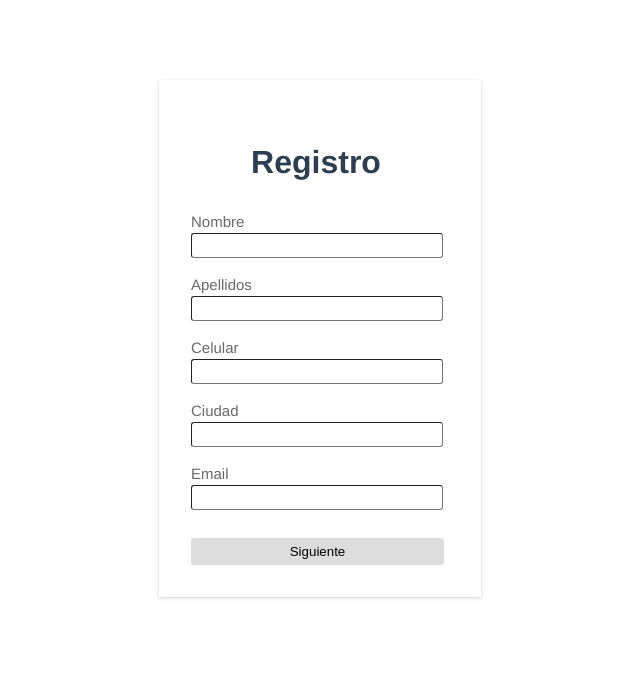
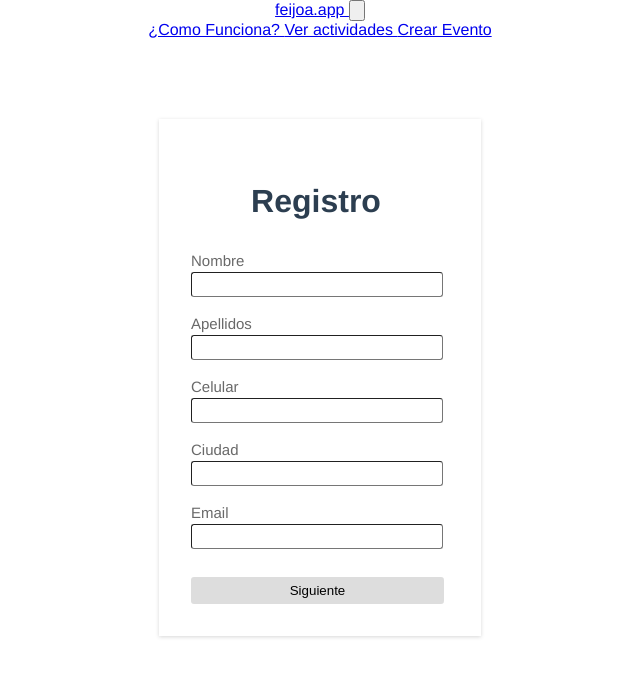
Before and after one commit to juandavidGF/meetUp, a Vue app: page /signUp in a window 1280 px wide. Shown: the top 676 px of the page, without its empty margins (320-960 px from the left). Built offline with nearby package versions, Linux system fonts and the light colour scheme; the HTML template or start-up script is replaced by a standard one.

Commit message:
create the large cards

```diff
--- a/src/App.vue
+++ b/src/App.vue
@@ -1,12 +1,67 @@
 <template>
   <div id="app">
-    <div>
-      <!-- <router-link to="/">Home</router-link> |
-      <router-link to="/about">About</router-link> -->
+    <!-- Navbar -->
+    <div class="z-10 fixed overflow-hidden xl:px-5 md:px-5 lg:px-5 w-full text-gray-700 bg-gray-100 dark-mode:text-gray-200 dark-mode:bg-gray-800">
+      <div class="flex flex-col max-w-screen-xl py-2 px-4 mx-auto md:items-center md:justify-between md:flex-row md:px-6 lg:px-8">
+        <div class="p-4 flex flex-row items-center justify-between">
+          <a href="#hero"
+          class="text-lg font-semibold tracking-widest text-gray-900 uppercase rounded-lg dark-mode:text-white focus:outline-none focus:shadow-outline">
+          feijoa.app
+          </a>
+          <button
+          v-show="flagRegister"
+          class="md:hidden rounded-lg focus:outline-none focus:shadow-outline"
+          @click="open = !open">
+            <svg fill="currentColor" viewBox="0 0 20 20" class="w-6 h-6">
+              <path v-show="!open" fill-rule="evenodd" d="M3 5a1 1 0 011-1h12a1 1 0 110 2H4a1 1 0 01-1-1zM3 10a1 1 0 011-1h12a1 1 0 110 2H4a1 1 0 01-1-1zM9 15a1 1 0 011-1h6a1 1 0 110 2h-6a1 1 0 01-1-1z" clip-rule="evenodd"></path>
+              <path v-show="open" fill-rule="evenodd" d="M4.293 4.293a1 1 0 011.414 0L10 8.586l4.293-4.293a1 1 0 111.414 1.414L11.414 10l4.293 4.293a1 1 0 01-1.414 1.414L10 11.414l-4.293 4.293a1 1 0 01-1.414-1.414L8.586 10 4.293 5.707a1 1 0 010-1.414z" clip-rule="evenodd"></path>
+            </svg>
+          </button>
+        </div>
+        <nav :class="{'flex': open, 'hidden': !open}" class="flex-col flex-grow pb-4 md:pb-0 md:flex md:justify-end md:flex-row">
+          <!-- <a class="px-4 py-2 mt-2 text-sm font-semibold text-gray-900 rounded-lg dark-mode:bg-gray-700 dark-mode:hover:bg-gray-600 dark-mode:focus:bg-gray-600 dark-mode:focus:text-white dark-mode:hover:text-white dark-mode:text-gray-200 md:mt-0 hover:text-gray-900 focus:text-gray-900 hover:bg-gray-200 focus:bg-gray-200 focus:outline-none focus:shadow-outline" href="#">¿Como Funciona?</a> -->
+          <a
+          v-show="flagRegister"
+          @click="toggleOpen()"
+          class="px-4 py-2 mt-2 text-sm font-semibold bg-transparent rounded-lg dark-mode:bg-transparent dark-mode:hover:bg-gray-600 dark-mode:focus:bg-gray-600 dark-mode:focus:text-white dark-mode:hover:text-white dark-mode:text-gray-200 md:mt-0 md:ml-4 hover:text-gray-900 focus:text-gray-900 hover:bg-gray-200 focus:bg-gray-200 focus:outline-none focus:shadow-outline"
+          href="#howItWork">
+            ¿Como Funciona?
+          </a>
+          <a
+          v-show="flagRegister"
+          @click="toggleOpen()"
+          class="px-4 py-2 mt-2 text-sm font-semibold bg-transparent rounded-lg dark-mode:bg-transparent dark-mode:hover:bg-gray-600 dark-mode:focus:bg-gray-600 dark-mode:focus:text-white dark-mode:hover:text-white dark-mode:text-gray-200 md:mt-0 md:ml-4 hover:text-gray-900 focus:text-gray-900 hover:bg-gray-200 focus:bg-gray-200 focus:outline-none focus:shadow-outline"
+          href="#activities">
+            Ver actividades
+          </a>
+          <router-link v-show="flagRegister"
+          :to="{ name: '/', params: { code: code }}"
+          class="px-4 py-2 mt-2 text-sm font-semibold bg-transparent rounded-lg dark-mode:bg-transparent dark-mode:hover:bg-gray-600 dark-mode:focus:bg-gray-600 dark-mode:focus:text-white dark-mode:hover:text-white dark-mode:text-gray-200 md:mt-0 md:ml-4 hover:text-gray-900 focus:text-gray-900 hover:bg-gray-200 focus:bg-gray-200 focus:outline-none focus:shadow-outline">
+            Crear Evento
+          </router-link>
+          <!-- <a class="px-4 py-2 mt-2 text-sm font-semibold bg-transparent rounded-lg dark-mode:bg-transparent dark-mode:hover:bg-gray-600 dark-mode:focus:bg-gray-600 dark-mode:focus:text-white dark-mode:hover:text-white dark-mode:text-gray-200 md:mt-0 md:ml-4 hover:text-gray-900 focus:text-gray-900 hover:bg-gray-200 focus:bg-gray-200 focus:outline-none focus:shadow-outline"
+            href="#">
+              Contact
+            </a> -->
+
+        </nav>
+      </div>
     </div>
+
     <router-view/>
   </div>
 </template>
+
+<script>
+export default {
+  data() {
+    return {
+      open: false,
+      flagRegister: true,
+    }
+  }
+}
+</script>
 
 <style>
 #app {
@@ -16,17 +71,4 @@
   text-align: center;
   color: #2c3e50;
 }
-
-#nav {
-  padding: 30px;
-}
-
-#nav a {
-  font-weight: bold;
-  color: #2c3e50;
-}
-
-#nav a.router-link-exact-active {
-  color: #42b983;
-}
 </style>
--- /dev/null
+++ b/src/components/cardLarge.vue
@@ -0,0 +1,25 @@
+<template>
+<div @click="select()"
+class="max-w-xl md:h-48 border mx-auto mb-8 bg-white rounded-xl shadow-md overflow-hidden md:max-w-4xl md:flex">
+    <div class="md:flex-shrink-0">
+      <img :src="image[0].url" class="w-full object-scale-cover md:h-full md:w-52" alt="event image">
+    </div>
+    <div class="p-8">
+      <div class="uppercase tracking-wide text-sm text-indigo-500 font-semibold">{{ city }}</div>
+      <a href="#" class="block mt-1 text-lg leading-tight font-medium text-black hover:underline">{{name}}</a>
+      <p class="mt-2 text-gray-500">{{description}}</p>
+    </div>
+</div>
+</template>
+
+
+<script>
+export default {
+  props: ['id', 'name', 'description', 'image', 'city'],
+  methods: {
+    select() {
+      alert('select'+ " " + this.id)
+    },
+  },
+}
+</script>
--- a/src/views/Home.vue
+++ b/src/views/Home.vue
@@ -1,22 +1,15 @@
 <template>
   <div class="home">
     <section class="hero-image">
-      <div class="hero-text">
+      <div class="hero-text mt-10">
         <h1>Encuentra planes interesantes con tus amigos o unete a nuevos grupos y conoce personas</h1>
         <router-link class="btn" tag="button" to="/signUp">
           Registrarse
         </router-link>
       </div>
     </section>
-    <div v-if="!loading" class="mb-10 mx-auto pt-14 px-2 max-w-5xl md:mx-0 md:pt-32 xl:max-w-6xl" style="margin-left: auto; margin-right:auto;">
-      <h1 class="text-2xl font-bold pb-10 pt-2 md:pt-16 md:text-5xl md:pb-20 md:pt-0">Actividades</h1>
-      <div class="grid grid-cols-2 gap-y-1 gap-x-3 md:grid-cols-4">
-        <div v-for="site in sites" :key="site.id">
-          <Card :id="site.id" :name="site.fields.name" :description="site.fields.description" :image="site.fields.image" :city="site.fields.city" />
-        </div>
-      </div>
-    </div>
-    <div class="features">
+    <!-- How It Wokk -->
+    <div class="features" id="howItWork">
       <div class="row">
         <p>Crea planes privados para compartir con tus amigos o publicos para conocer personas</p>
         <div>
@@ -42,6 +35,16 @@
         </div>
       </div>
     </div>
+    <!-- Avtivities -->
+    <div v-if="!loading" id="activities"
+    class="mb-10 mx-auto pt-4 px-2 max-w-5xl md:mx-0 md:pt-12 xl:max-w-6xl" style="margin-left: auto; margin-right:auto;">
+      <h1 class="text-2xl font-bold pb-14 pt-2 md:pt-16 md:text-5xl md:pb-28 md:pt-0">Actividades</h1>
+      <div class="">
+        <div v-for="site in sites" :key="site.id">
+          <CardLarge :id="site.id" :name="site.fields.name" :description="site.fields.description" :image="site.fields.image" :city="site.fields.city" />
+        </div>
+      </div>
+    </div>
     <div class="btn-section">
       <router-link class="cta-2" tag="button" to="/signUp">
         Registrarse
@@ -53,12 +56,12 @@
 
 <script>
 // @ is an alias to /src
-import Card from "../components/card.vue"
+import CardLarge from "../components/cardLarge.vue"
 
 export default {
   name: 'Home',
   components: {
-    Card
+    CardLarge
   },
   data() {
     return {
```
Also changed, not shown: src/components/cardSmall.vue (renamed from src/components/card.vue).
